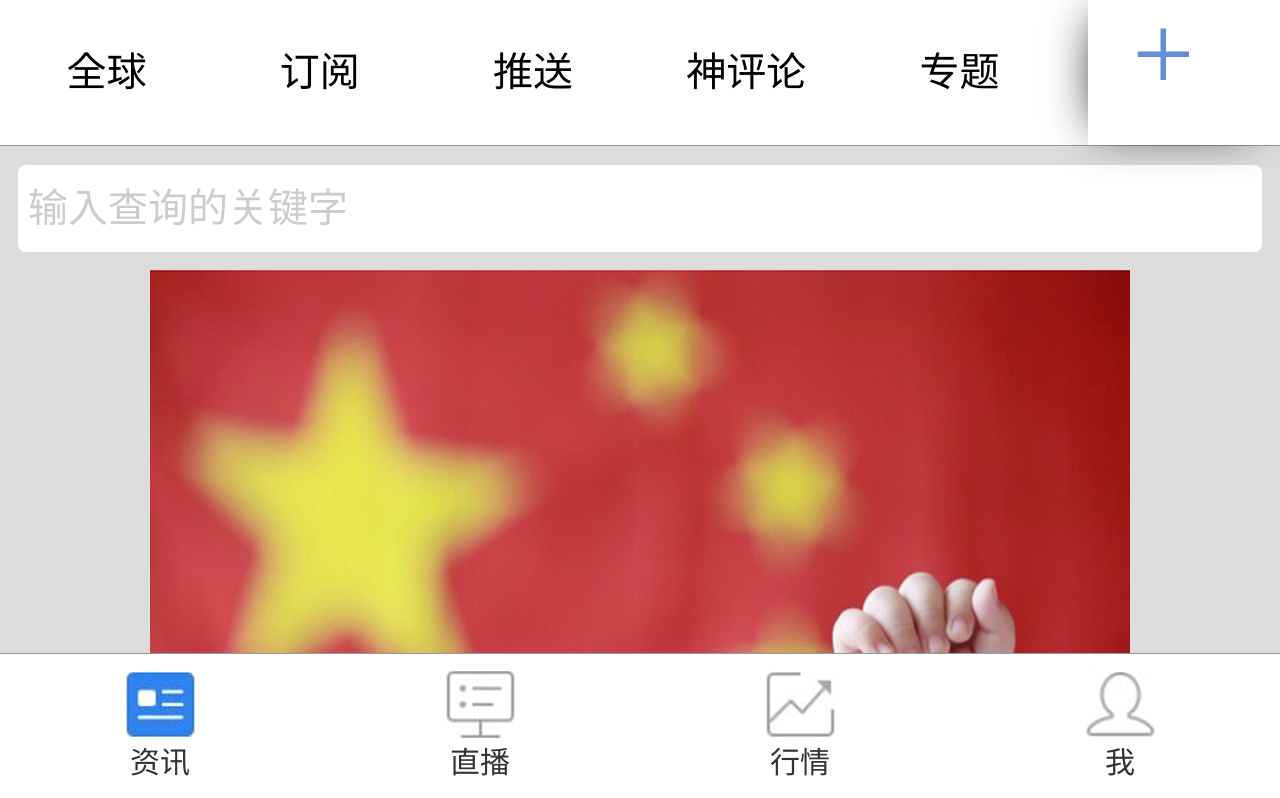
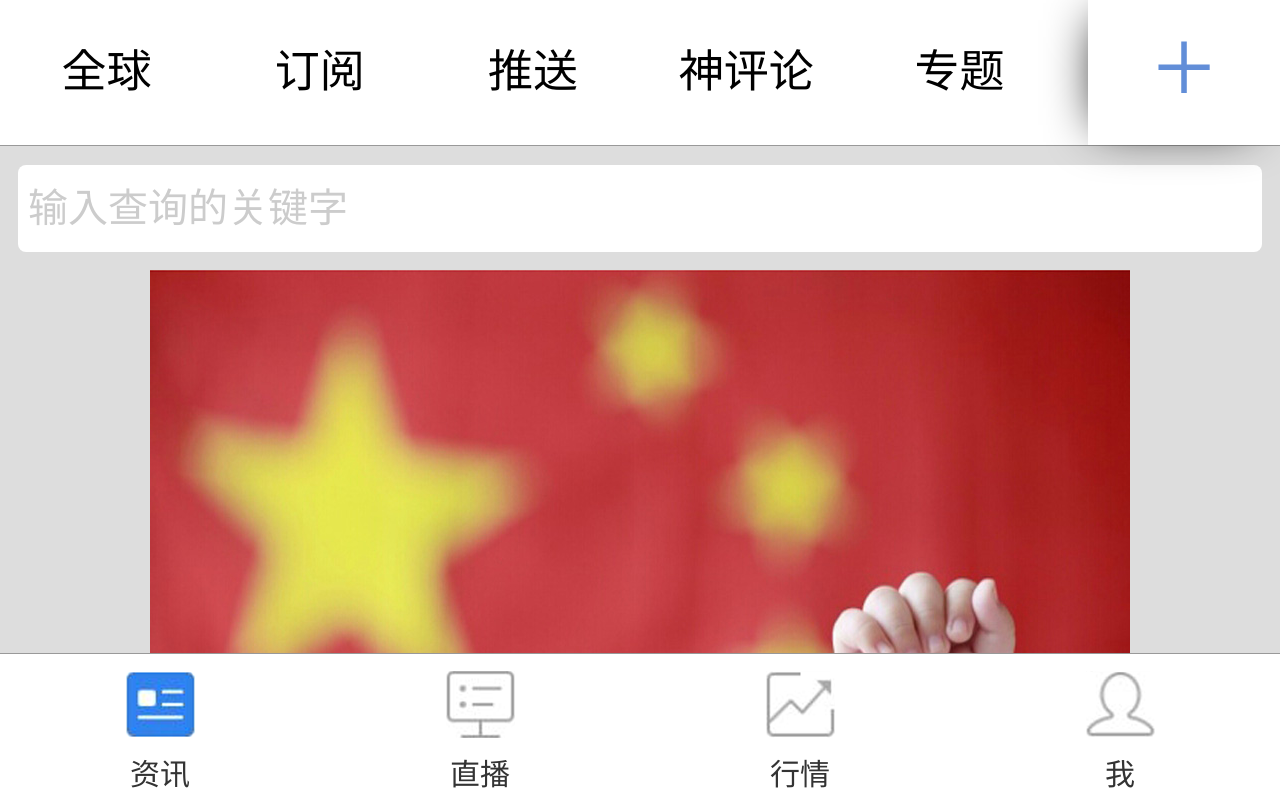
Before and after one commit to Yoo-Hello/Wall-Street-informative, a plain HTML site: page index.html in a window 1280 px wide. Shown: the top 798 px of the page. Drawn offline with Linux system fonts and the light colour scheme.

Commit message:
修改加号位置

```diff
--- a/css/style.css
+++ b/css/style.css
@@ -54,7 +54,7 @@ header{
 	text-align: center;
 	line-height: 145px;
 	width: 7%;
-	font-size: 40px;
+	font-size: 45px;
 }
 /*右边添加*/
 .bianji{
@@ -67,11 +67,14 @@ header{
 	box-shadow: -10px 0px 50px -20px;
 }
 .bianji>span{
+	display: block;
 	font-size: 110px;
-	position: absolute;
+	/*position: absolute;
 	left: 23%;
-	top: -6%;
+	top: -6%;*/
 	color: #628ed8;
+	text-align: center;
+	line-height: 135px;
 }
 .search{
 	width: 100%;
@@ -191,6 +194,7 @@ nav{
 	width: 69px;
 	height: 67px;
 	margin:0 auto;
+	margin-bottom: 12px;
 }
 .bottom_nav ul li:nth-child(1) a span{
 	background-image: url(../img/icon1.png);
```
